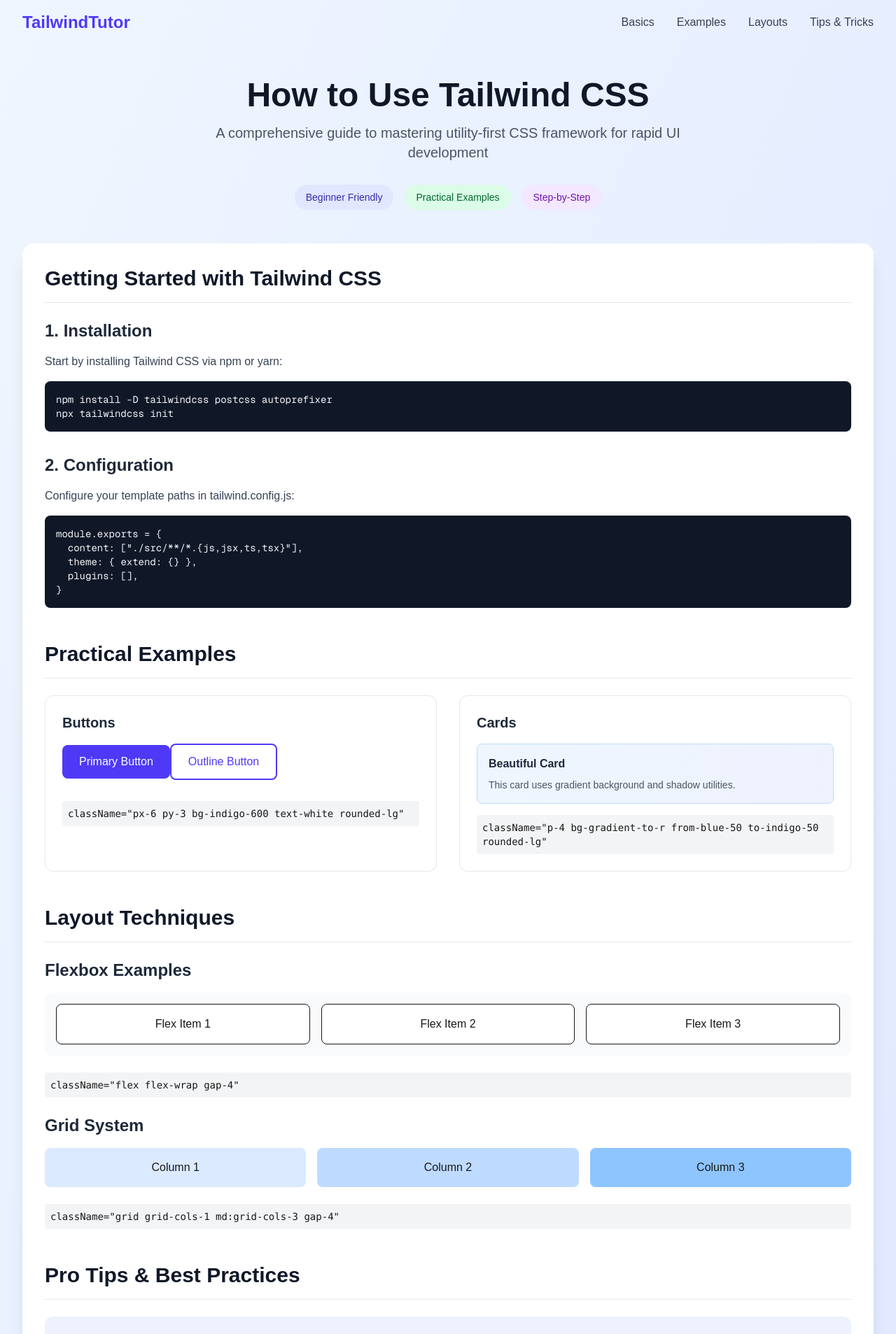
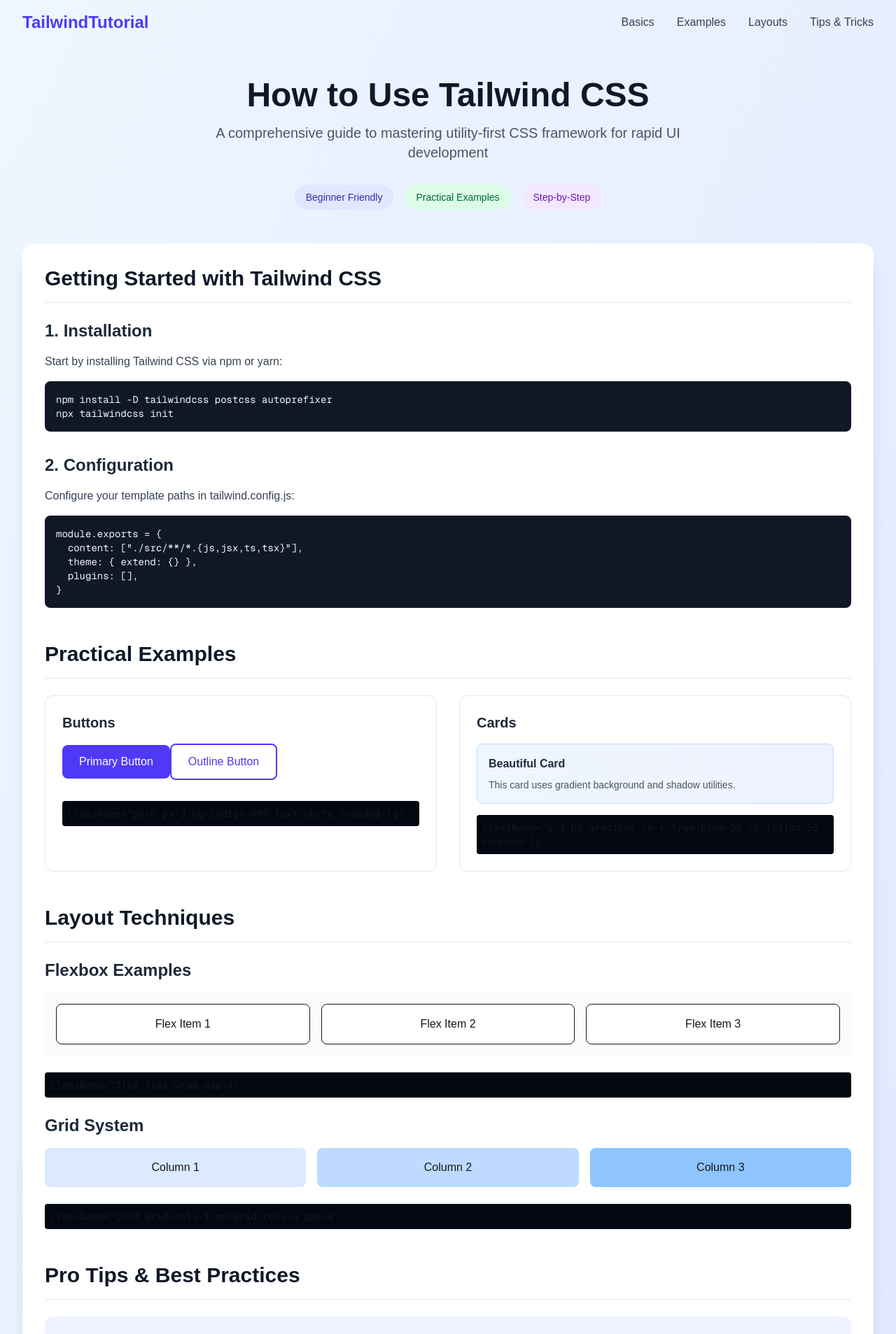
Before and after one commit to garri0n/nakano-webapp-demo1, a Next.js app: page / in a window 1280 px wide. Shown: the top 1907 px of the page at 70% size. Built offline with nearby package versions, Linux system fonts and the light colour scheme.

Commit message:
Update page.js

```diff
--- a/app/page.js
+++ b/app/page.js
@@ -7,7 +7,7 @@
       <nav className="max-w-7xl mx-auto px-4 sm:px-6 lg:px-8">
         <div className="flex justify-between items-center h-16">
           <div className="flex items-center">
-            <div className="text-2xl font-bold text-indigo-600">TailwindTutor</div>
+            <div className="text-2xl font-bold text-indigo-600">TailwindTutorial</div>
           </div>
           <div className="hidden md:flex space-x-8">
             <a href="#basics" className="text-gray-700 hover:text-indigo-600 transition">Basics</a>
@@ -81,7 +81,7 @@
                     Outline Button
                   </button>
                 </div>
-                <code className="text-sm bg-gray-100 p-2 rounded block">
+                <code className="text-sm bg-gray-950 p-2 rounded block">
                   className="px-6 py-3 bg-indigo-600 text-white rounded-lg"
                 </code>
               </div>
@@ -93,7 +93,7 @@
                   <h5 className="font-bold text-gray-800 mb-2">Beautiful Card</h5>
                   <p className="text-gray-600 text-sm">This card uses gradient background and shadow utilities.</p>
                 </div>
-                <code className="text-sm bg-gray-100 p-2 rounded block">
+                <code className="text-sm bg-gray-950 p-2 rounded block">
                   className="p-4 bg-gradient-to-r from-blue-50 to-indigo-50 rounded-lg"
                 </code>
               </div>
@@ -116,7 +116,7 @@
                   Flex Item 3
                 </div>
               </div>
-              <code className="text-sm bg-gray-100 p-2 rounded block">
+              <code className="text-sm bg-gray-950 p-2 rounded block">
                 className="flex flex-wrap gap-4"
               </code>
             </div>
@@ -128,7 +128,7 @@
                 <div className="p-4 bg-blue-200 rounded-lg text-center">Column 2</div>
                 <div className="p-4 bg-blue-300 rounded-lg text-center">Column 3</div>
               </div>
-              <code className="text-sm bg-gray-100 p-2 rounded block">
+              <code className="text-sm bg-gray-950 p-2 rounded block">
                 className="grid grid-cols-1 md:grid-cols-3 gap-4"
               </code>
             </div>
```
